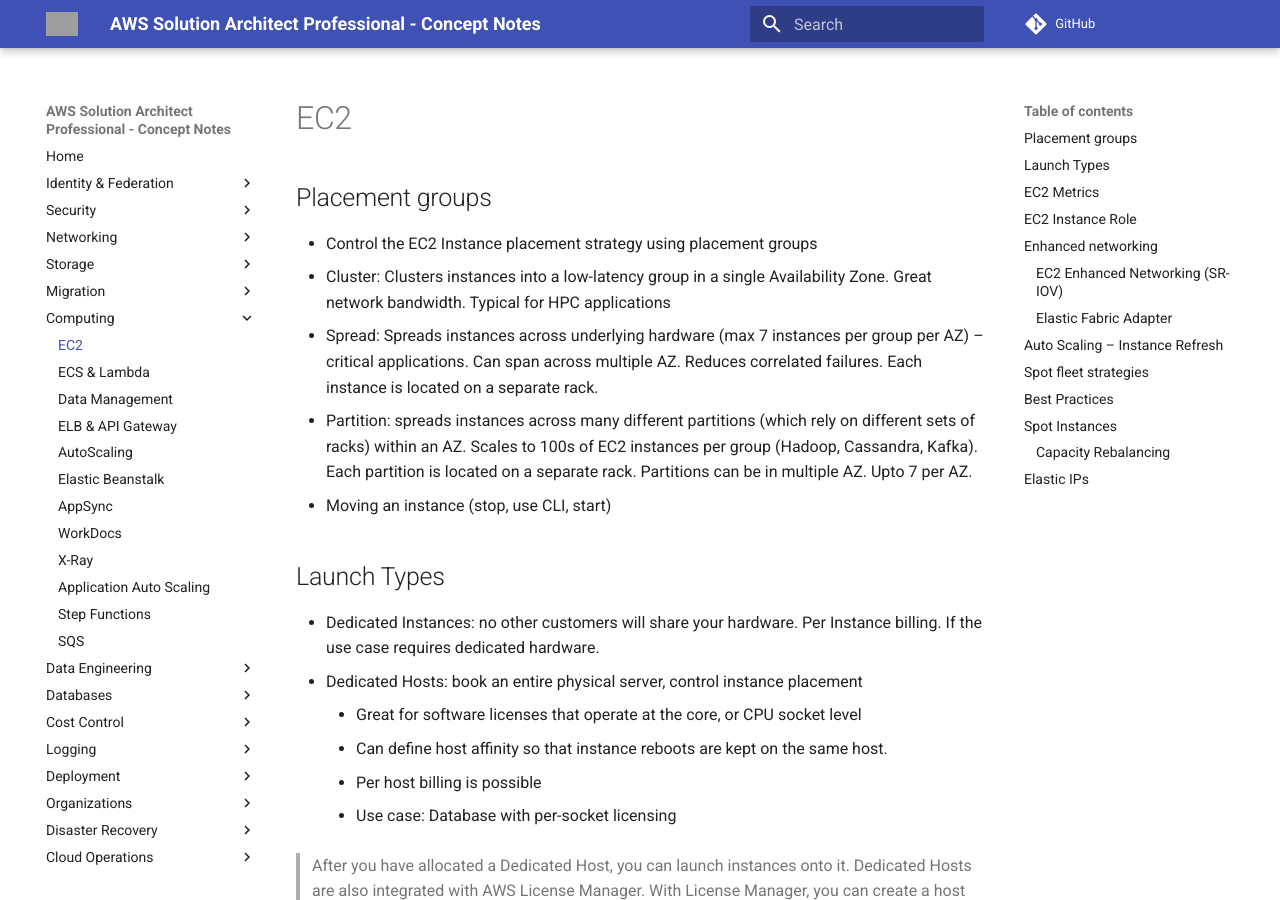
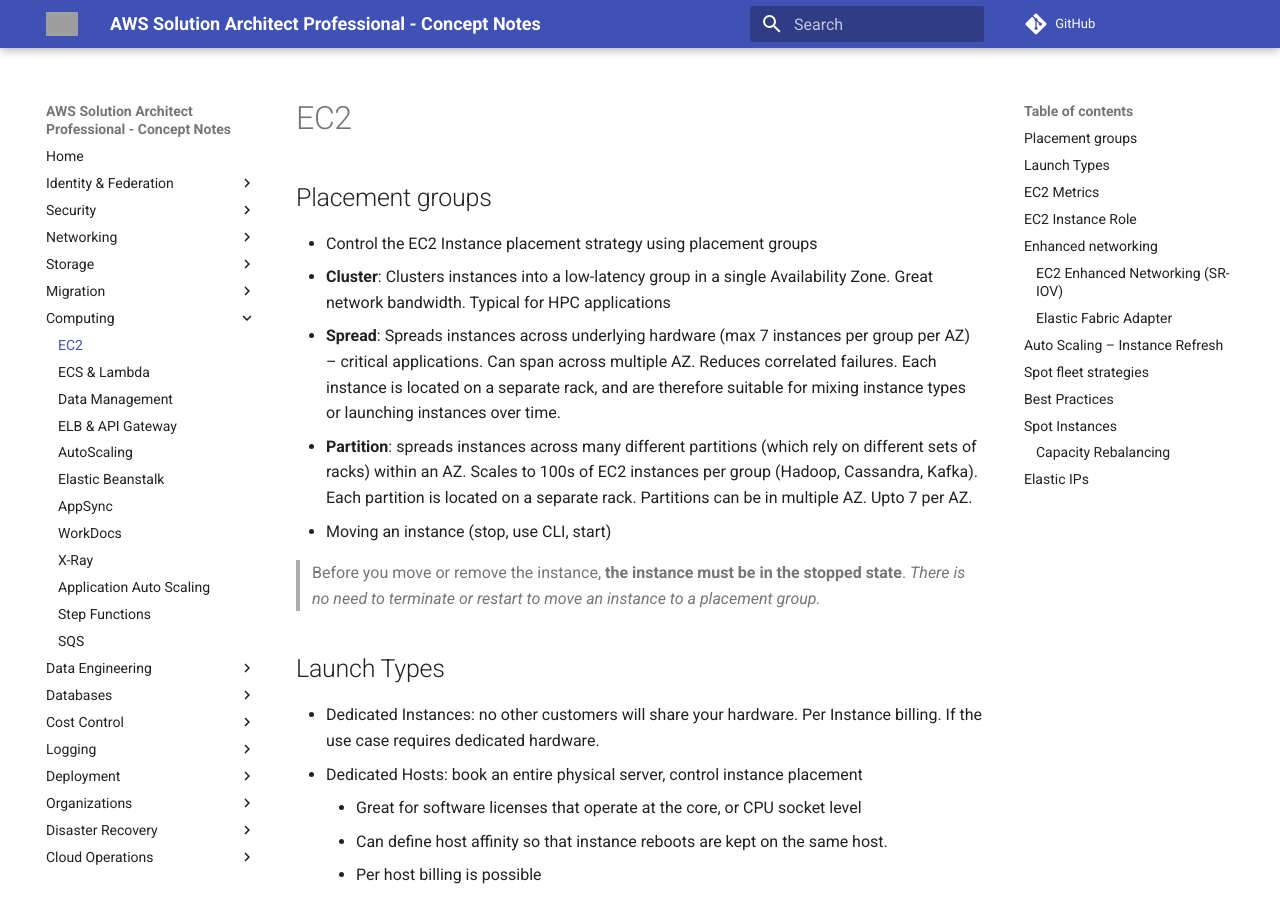
Before and after one commit to jeyabalajis/aws-certified-sa-pro-notes, an MkDocs documentation site: the page built from docs/compute/ec2.md, in a window 1280 px wide and 900 px high. Built offline with MkDocs 1.6.1 and Material for MkDocs 9.7.7, drawn with Linux system fonts in a browser that asks for light colours; comment, search, counter and statistics services are not loaded; grey boxes are pictures that could not be loaded.

Commit message:
Update ec2.md

```diff
--- a/docs/compute/ec2.md
+++ b/docs/compute/ec2.md
@@ -1,11 +1,14 @@
 # EC2
 
 ## Placement groups
+
 - Control the EC2 Instance placement strategy using placement groups
-- Cluster: Clusters instances into a low-latency group in a single Availability Zone. Great network bandwidth. Typical for HPC applications
-- Spread: Spreads instances across underlying hardware (max 7 instances per group per AZ) – critical applications. Can span across multiple AZ. Reduces correlated failures. Each instance is located on a separate rack.
-- Partition: spreads instances across many different partitions (which rely on different sets of racks) within an AZ. Scales to 100s of EC2 instances per group (Hadoop, Cassandra, Kafka). Each partition is located on a separate rack. Partitions can be in multiple AZ. Upto 7 per AZ.
+- **Cluster**: Clusters instances into a low-latency group in a single Availability Zone. Great network bandwidth. Typical for HPC applications
+- **Spread**: Spreads instances across underlying hardware (max 7 instances per group per AZ) – critical applications. Can span across multiple AZ. Reduces correlated failures. Each instance is located on a separate rack, and are therefore suitable for mixing instance types or launching instances over time.
+- **Partition**: spreads instances across many different partitions (which rely on different sets of racks) within an AZ. Scales to 100s of EC2 instances per group (Hadoop, Cassandra, Kafka). Each partition is located on a separate rack. Partitions can be in multiple AZ. Upto 7 per AZ.
 - Moving an instance (stop, use CLI, start)
+
+> Before you move or remove the instance, **the instance must be in the stopped state**. _There is no need to terminate or restart to move an instance to a placement group._
 
 ## Launch Types
 - Dedicated Instances: no other customers will share your hardware. Per Instance billing. If the use case requires dedicated hardware.
```
